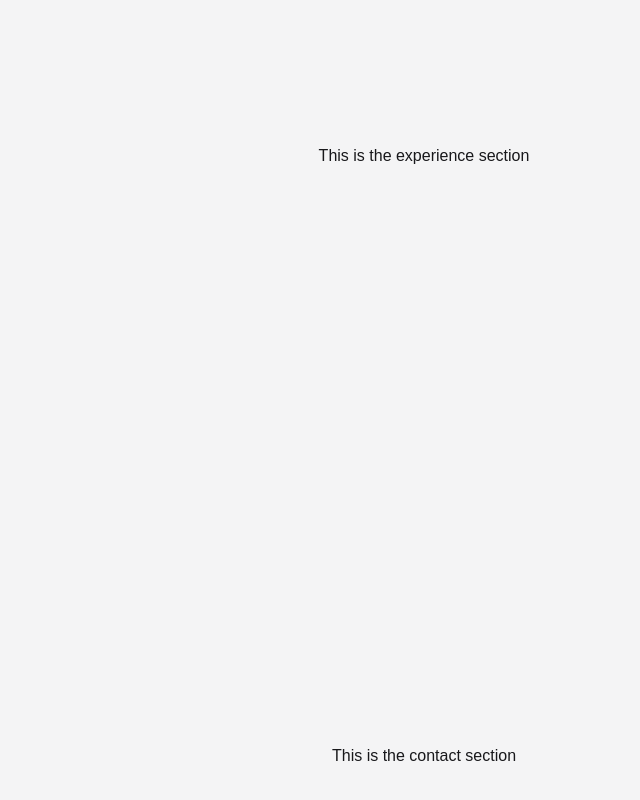
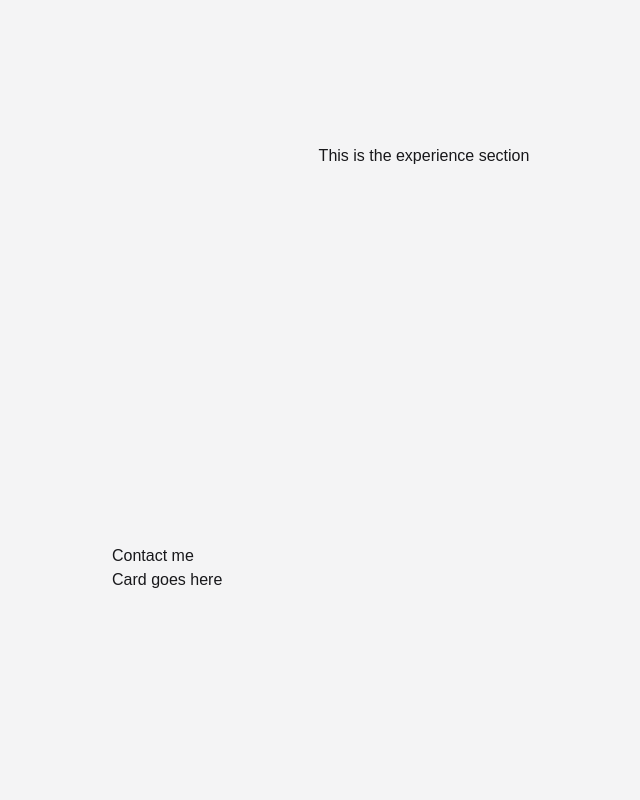
Before and after one commit to scottjoe1996/portfolio, a Next.js app: page / in a window 1280 px wide. Shown: the part 1392-2192 px from the top of the page, without its empty margins (216-856 px from the left). After the commit the page ends 2000 px from the top, so only its background shows below. Built offline with nearby package versions, Linux system fonts and the light colour scheme.

Commit message:
created stub of contact me section

```diff
--- a/app/page.tsx
+++ b/app/page.tsx
@@ -3,8 +3,9 @@ import React from "react";
 import Navbar from "@/components/navbar/navbar";
 import NavLink from "@/components/navbar/nav-link";
 
-import HomeSection from "@/components/sections/home-section";
+import HomeSection from "@/components/sections/home/home-section";
 import ArrowScrollSuggestion from "@/components/icons/arrow-scroll-suggestion/arrow-scroll-suggestion";
+import ContactSection from "@/components/sections/contact/contact-section";
 
 const Portfolio: React.FC = () => {
   return (
@@ -23,9 +24,7 @@ const Portfolio: React.FC = () => {
         <section id="experience" className="my-50 h-50">
           <h2>This is the experience section</h2>
         </section>
-        <section id="contact" className="my-50 h-50">
-          <h2>This is the contact section</h2>
-        </section>
+        <ContactSection />
       </main>
     </>
   );
--- /dev/null
+++ b/components/sections/contact/contact-section.tsx
@@ -0,0 +1,18 @@
+"use client";
+
+import React from "react";
+
+const ContactSection: React.FC = () => {
+  return (
+    <section id="contact" className="flex w-full items-center justify-center">
+      <div className="basis-full lg:basis-1/2">
+        <h2>Contact me</h2>
+        <div>
+          <p>Card goes here</p>
+        </div>
+      </div>
+    </section>
+  );
+};
+
+export default ContactSection;
```
Also changed, not shown: components/sections/home/home-section.module.css (renamed from components/sections/home-section.module.css), components/sections/home/home-section.tsx (renamed from components/sections/home-section.tsx).
